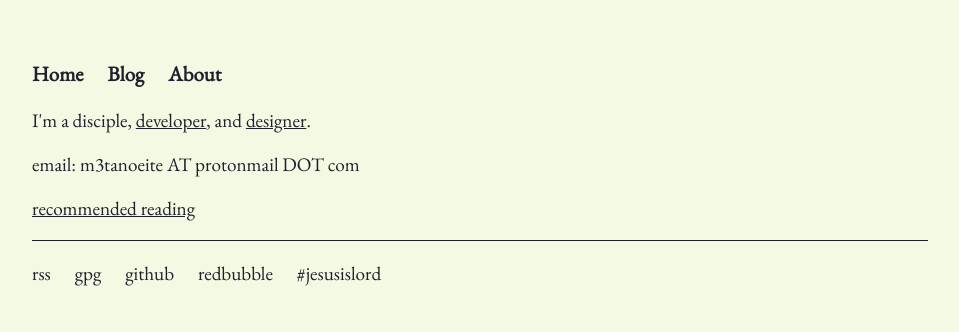
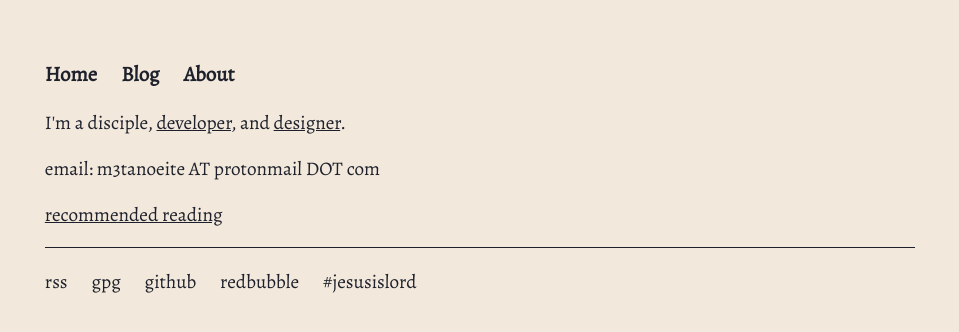
Before and after one commit to codyilardo/codyilardo.github.io, a Jekyll site: the page built from index.html, in a window 1280 px wide. Shown: the top 332 px of the page, without its empty margins (160-1119 px from the left). Built offline with Jekyll 4.4.1, drawn with Linux system fonts in a browser that asks for light colours.

Commit message:
styling mods

```diff
--- a/css/main.css
+++ b/css/main.css
@@ -1,5 +1,5 @@
 @import url('https://fonts.googleapis.com/css?family=Source+Code+Pro&display=swap');
-@import url('https://fonts.googleapis.com/css2?family=EB+Garamond&display=swap');
+@import url('https://fonts.googleapis.com/css2?family=Alegreya&display=swap');
 
 /* :root {
   --bg: #111214;
@@ -9,17 +9,17 @@
 } */
 
 :root {
-    --bg: #F3F9E3;
-    --accent: #94A89A;
+    --bg: #F2E9DC;
+    --accent: #00120B;
     --text: #1E212B;
-    --font: 'EB Garamond';
+    --font: 'Alegreya';
 }
 
 body {
     background-color: var(--bg);
     color: var(--text);
     margin: 60px auto;
-    width: 70%;
+    width: 68%;
     font-family: var(--font);
 }
 
```
